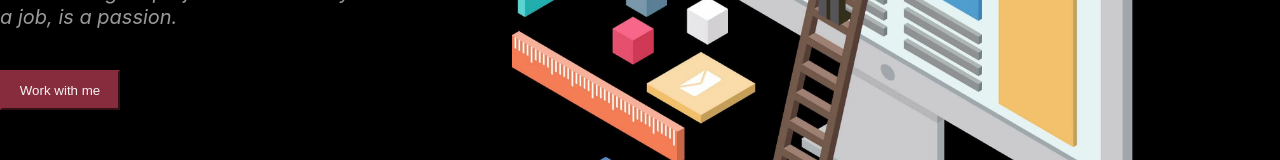
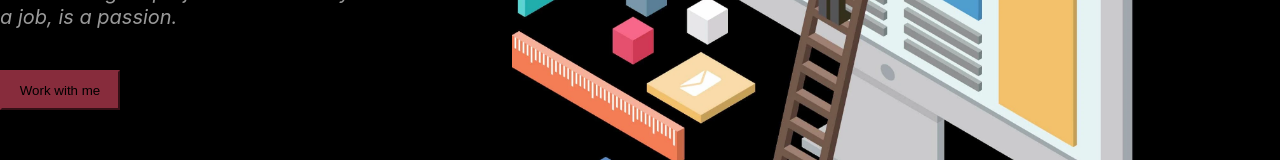
Before and after one commit to MakoskiVictor/Portfolio-Makoski.Dev, a React (Vite) app: page / in a window 1280 px wide. Shown: the part 395-555 px from the top of the page. Built offline with nearby package versions, Linux system fonts and the light colour scheme; a web font is replaced by a local one.

Commit message:
moved anchor outside of botton

```diff
--- a/src/components/Home.jsx
+++ b/src/components/Home.jsx
@@ -18,7 +18,7 @@ export function Home () {
             </p>
           </div>
           <div className={HomeStyles.buttonContainer}>
-            <button className={HomeStyles.button}><a href='#contact'>Work with me</a></button>
+            <a href='#contact'><button className={HomeStyles.button}>Work with me</button></a>
           </div>
         </div>
         <div className={HomeStyles.image}>
```
